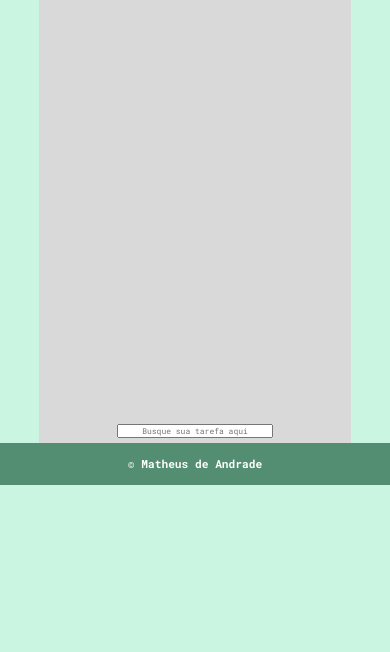
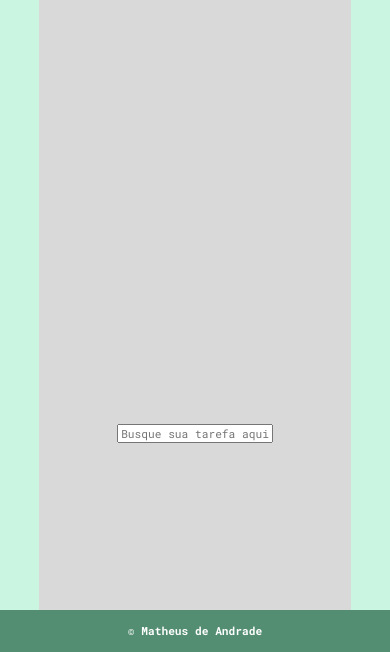
Before and after one commit to MatheusAG16/To-do-List, a plain HTML site: page index.html in a window 390 px wide. Shown: the part 192-844 px from the top of the page. Drawn offline with Linux system fonts and the light colour scheme.

Commit message:
Update style.css

```diff
--- a/style.css
+++ b/style.css
@@ -3,6 +3,10 @@
     margin: 0;
     font-family: "Roboto Mono", monospace;
     box-sizing: border-box;
+}
+
+html {
+    height: 100%;
 }
 
 body {
@@ -142,7 +146,7 @@ main {
 .sourceInput {
     width: 50%;
     margin: 5px;
-    font-size: .5em;
+    font-size: 1em;
 }
 
 .sourceInput::placeholder{
@@ -159,7 +163,7 @@ footer {
     background-color: #548E72;
     color: #FFF;
     font-weight: bolder;
-    position: relative;
+    position: absolute;
     bottom: 0px;
 }
 
@@ -196,13 +200,12 @@ p::-webkit-scrollbar-thumb{
 @media(max-width: 620px){
 
     .divDoTextInput {
-        width: 100%;
+        width: 90%;
     }
 
     #textInput {
         margin: 0;
         padding: 0;
-        width: 90%;
     }
 
     h1 {
@@ -212,4 +215,8 @@ p::-webkit-scrollbar-thumb{
     #addTask{
         width: 90%;
     }
+
+    .sourceInput {
+        font-size: .7em;
+    }
 }
```
